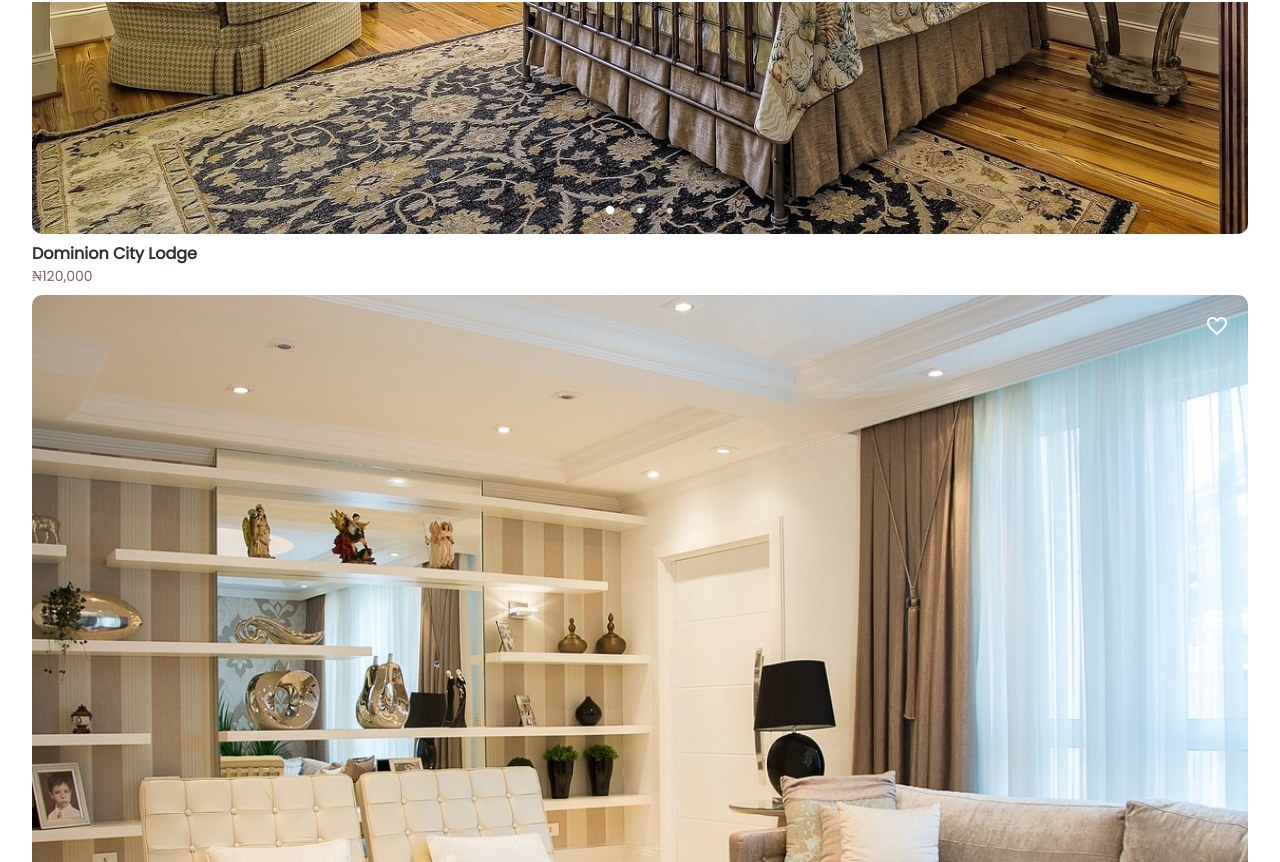
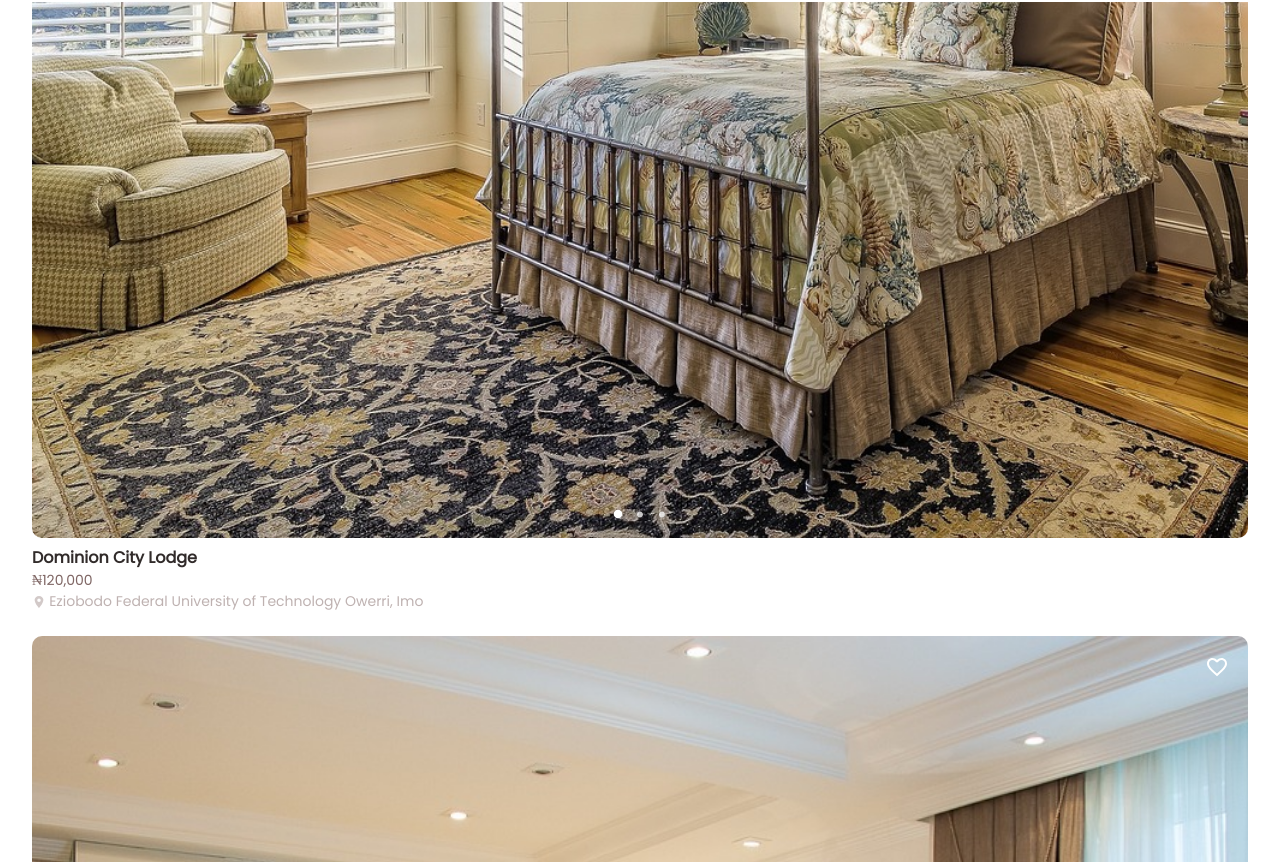
Before and after one commit to Ndbeloved/PWA_1, a React (Vite) app: page / in a window 1280 px wide. Shown: the part 798-1660 px from the top of the page. Built offline with nearby package versions, Linux system fonts and the light colour scheme.

Commit message:
feat/location info

```diff
--- a/src/Components/ListingCard/ListingCard.css
+++ b/src/Components/ListingCard/ListingCard.css
@@ -1,7 +1,7 @@
 .listing-card{
     position: relative;
     width: 100%;
-    margin-top: 0.5rem;
+    margin-top: 1.5rem;
 }
 
 .listing-card .slick-list{
@@ -14,7 +14,7 @@
 .listing-card .image-div{
     position: relative;
     width: 100%;
-    aspect-ratio: 4 / 3;
+    aspect-ratio: 1 / 1;
     border-radius: 10px;
     overflow: hidden;
 }
@@ -31,6 +31,10 @@
 
 .listing-card .slick-dots{
     bottom: 20px;
+}
+
+.listing-card .slick-dots li{
+    margin: 0 1px;
 }
 
 .listing-card .slick-dots li button::before{
@@ -61,3 +65,22 @@
     font-size: 14px;
     color: var(--text-700);
 }
+
+.listing-card p#location{
+    font-size: 14px;
+    color: var(--text-700);
+    display: flex;
+    flex-direction: row;
+    align-items: center;
+    gap: 0.2rem;
+    white-space: nowrap;
+    overflow: hidden;
+    text-overflow: ellipsis;
+    max-width: 100%;
+    opacity: .5;
+}
+
+.listing-card p#location svg{
+    opacity: .7;
+    flex-shrink: 0;
+}
--- a/src/Components/ListingCard/ListingCard.jsx
+++ b/src/Components/ListingCard/ListingCard.jsx
@@ -3,6 +3,7 @@ import Slider from "react-slick"
 import "slick-carousel/slick/slick.css"
 import "slick-carousel/slick/slick-theme.css"
 import Favourite from "../Favourite/Favourite"
+import { IoLocationSharp } from "react-icons/io5"
 
 const ListingCard = ({data}) => {
 
@@ -26,6 +27,7 @@ const ListingCard = ({data}) => {
             </Slider>
             <h3 id="name">{data.name}</h3>
             <p id="price">&#8358;{data.price}</p>
+            <p id="location"><IoLocationSharp /> {data.location} </p>
         </div>
     )
 }
--- a/src/Pages/Home/Home.jsx
+++ b/src/Pages/Home/Home.jsx
@@ -39,17 +39,20 @@ const Home = () => {
         {
             images: [sampleImage1, sampleImage2, sampleImage3],
             name: "Dominion City Lodge",
-            price: "120,000"
+            price: "120,000",
+            location: "Eziobodo Federal University of Technology Owerri, Imo"
         },
         {
             images: [sampleImage2, sampleImage1, sampleImage3],
             name: "ND's Lodge",
-            price: "200,000"
+            price: "200,000",
+            location: "Umuchima Federal University of Technology Owerri, Imo"
         },
         {
             images: [sampleImage3, sampleImage1, sampleImage2],
             name: "2 Bedroom Duplex",
-            price: "80,000,000"
+            price: "80,000,000",
+            location: "363 7th Avenue Egbeada Owerri, Imo"
         }
     ]
 
--- a/src/Pages/Styles/Home.css
+++ b/src/Pages/Styles/Home.css
@@ -1,4 +1,4 @@
 .home-wrapper{
     position: relative;
-    padding: 7rem 2.5% 7rem 2.5%;
+    padding: 6rem 2.5% 7rem 2.5%;
 }
```
